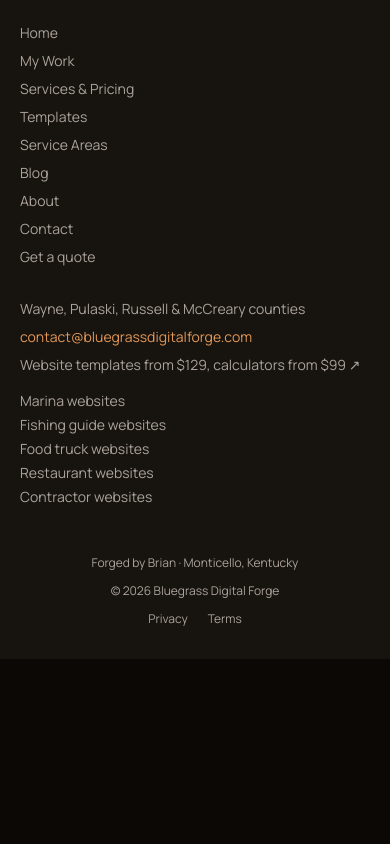
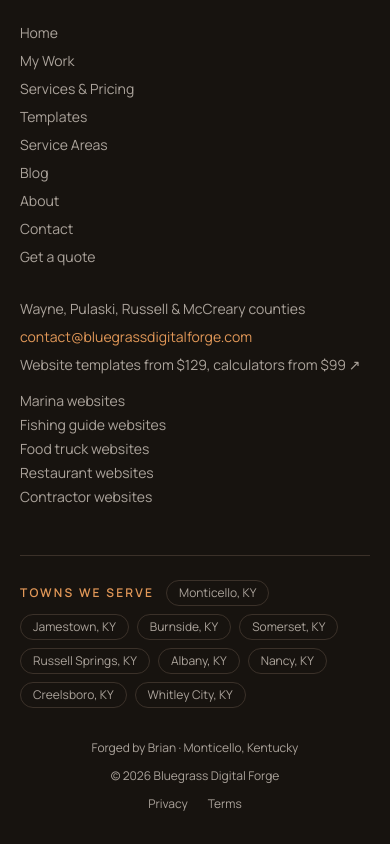
Before and after one commit to muhgits77/bluegrass-digital-forge-g, a Next.js app: page / in a window 390 px wide. Shown: the part 7003-7847 px from the top of the page. Before the commit the page ends 7662 px from the top, so only its background shows below. Built offline with nearby package versions, Linux system fonts and the light colour scheme; no server answers; the database is empty.

Commit message:
Restore footer town list and mobile floating quote button in Lovable style
Town chips link to the Somerset/Russell Springs pages and service-area anchors.
Copper pill is mobile-only, hides while the phone menu is open and while the footer is on screen.

```diff
--- a/app/globals.css
+++ b/app/globals.css
@@ -1072,3 +1072,6 @@ h1, h2, h3, .section-title { letter-spacing: -0.025em; line-height: 1.08; }
 .badge { background: linear-gradient(180deg, oklch(0.8 0.11 68), oklch(0.68 0.13 55)); color: var(--copper-ink); border: 0; }
 .input { background: var(--bg); border-color: var(--border); border-radius: 0.75rem; }
 .input:focus { border-color: var(--copper); }
+
+/* Floating mobile quote pill: never over the open phone menu */
+html[data-menu-open] .floating-quote { display: none; }
--- a/app/page.tsx
+++ b/app/page.tsx
@@ -3,6 +3,7 @@ import Image from "next/image";
 import dynamic from "next/dynamic";
 import { Check, CopperButton, Eyebrow, GhostButton, StoreButton, TownsBand } from "@/components/site/ui";
 import { TEMPLATE_STORE_URL } from "@/lib/constants";
+import FloatingQuote from "@/components/site/FloatingQuote";
 
 /**
  * Homepage — layout mirrored from the Lovable polish (bluegrass-forge-studio).
@@ -160,6 +161,7 @@ export default function Home() {
           <GhostButton href="/services">See pricing</GhostButton>
         </div>
       </section>
+      <FloatingQuote />
     </>
   );
 }
--- a/components/Footer.tsx
+++ b/components/Footer.tsx
@@ -19,6 +19,18 @@ const specialties = [
   { href: "/food-truck-websites", label: "Food truck websites" },
   { href: "/restaurant-websites", label: "Restaurant websites" },
   { href: "/contractor-websites", label: "Contractor websites" },
+];
+
+const towns = [
+  { label: "Monticello", href: "/service-areas#monticello" },
+  { label: "Jamestown", href: "/service-areas#jamestown" },
+  { label: "Burnside", href: "/service-areas#burnside" },
+  { label: "Somerset", href: "/web-design-somerset-ky" },
+  { label: "Russell Springs", href: "/web-design-russell-springs-ky" },
+  { label: "Albany", href: "/service-areas#albany" },
+  { label: "Nancy", href: "/service-areas#nancy" },
+  { label: "Creelsboro", href: "/service-areas" },
+  { label: "Whitley City", href: "/service-areas#whitley-city" },
 ];
 
 /** Footer mirrored from the Lovable polish: three columns, then credit, copyright and legal links. */
@@ -64,6 +76,20 @@ export default function Footer() {
           </div>
         </div>
       </div>
+      <nav aria-label="Towns we serve" className="mx-auto max-w-7xl px-5 pb-8">
+        <div className="flex flex-wrap items-center gap-2 border-t border-border pt-6 text-xs text-muted-foreground">
+          <span className="mr-1 font-semibold uppercase tracking-[0.18em] text-primary">Towns we serve</span>
+          {towns.map((t) => (
+            <Link
+              key={t.label}
+              href={t.href}
+              className="rounded-full border border-border px-3 py-1 hover:border-primary/50 hover:text-foreground"
+            >
+              {t.label}, KY
+            </Link>
+          ))}
+        </div>
+      </nav>
       <div className="space-y-3 px-5 pb-8 text-center text-xs text-muted-foreground">
         <p>Forged by Brian · Monticello, Kentucky</p>
         <p>© {new Date().getFullYear()} Bluegrass Digital Forge</p>
--- a/components/Nav.tsx
+++ b/components/Nav.tsx
@@ -3,7 +3,7 @@
 import Image from "next/image";
 import Link from "next/link";
 import { usePathname } from "next/navigation";
-import { useState } from "react";
+import { useEffect, useState } from "react";
 
 function IconMenu() {
   return (
@@ -36,6 +36,11 @@ const navLinks = [
 export default function Nav() {
   const pathname = usePathname();
   const [open, setOpen] = useState(false);
+
+  // Lets the floating mobile quote button hide itself while the menu is open.
+  useEffect(() => {
+    document.documentElement.toggleAttribute("data-menu-open", open);
+  }, [open]);
 
   const isActive = (href: string) => {
     if (href === "/") return pathname === "/";
--- /dev/null
+++ b/components/site/FloatingQuote.tsx
@@ -0,0 +1,33 @@
+"use client";
+
+import Link from "next/link";
+import { useEffect, useState } from "react";
+
+/**
+ * Mobile-only floating "Get a free quote" pill (copper, Lovable style).
+ * Hides while the footer is on screen so it never covers the credit or legal links,
+ * and hides via CSS while the mobile menu is open (html[data-menu-open]).
+ */
+export default function FloatingQuote() {
+  const [footerVisible, setFooterVisible] = useState(false);
+
+  useEffect(() => {
+    const footer = document.querySelector("footer");
+    if (!footer) return;
+    const io = new IntersectionObserver(([e]) => setFooterVisible(e.isIntersecting), { threshold: 0 });
+    io.observe(footer);
+    return () => io.disconnect();
+  }, []);
+
+  return (
+    <Link
+      href="/quote"
+      aria-label="Get a free quote"
+      className={`floating-quote bg-copper fixed bottom-5 right-5 z-30 inline-flex items-center gap-2 rounded-full px-5 py-3 text-sm font-semibold text-primary-foreground shadow-[0_14px_40px_-8px_oklch(0.74_0.12_60/0.6)] transition-opacity md:hidden ${
+        footerVisible ? "pointer-events-none opacity-0" : "opacity-100"
+      }`}
+    >
+      Get a free quote →
+    </Link>
+  );
+}
```
